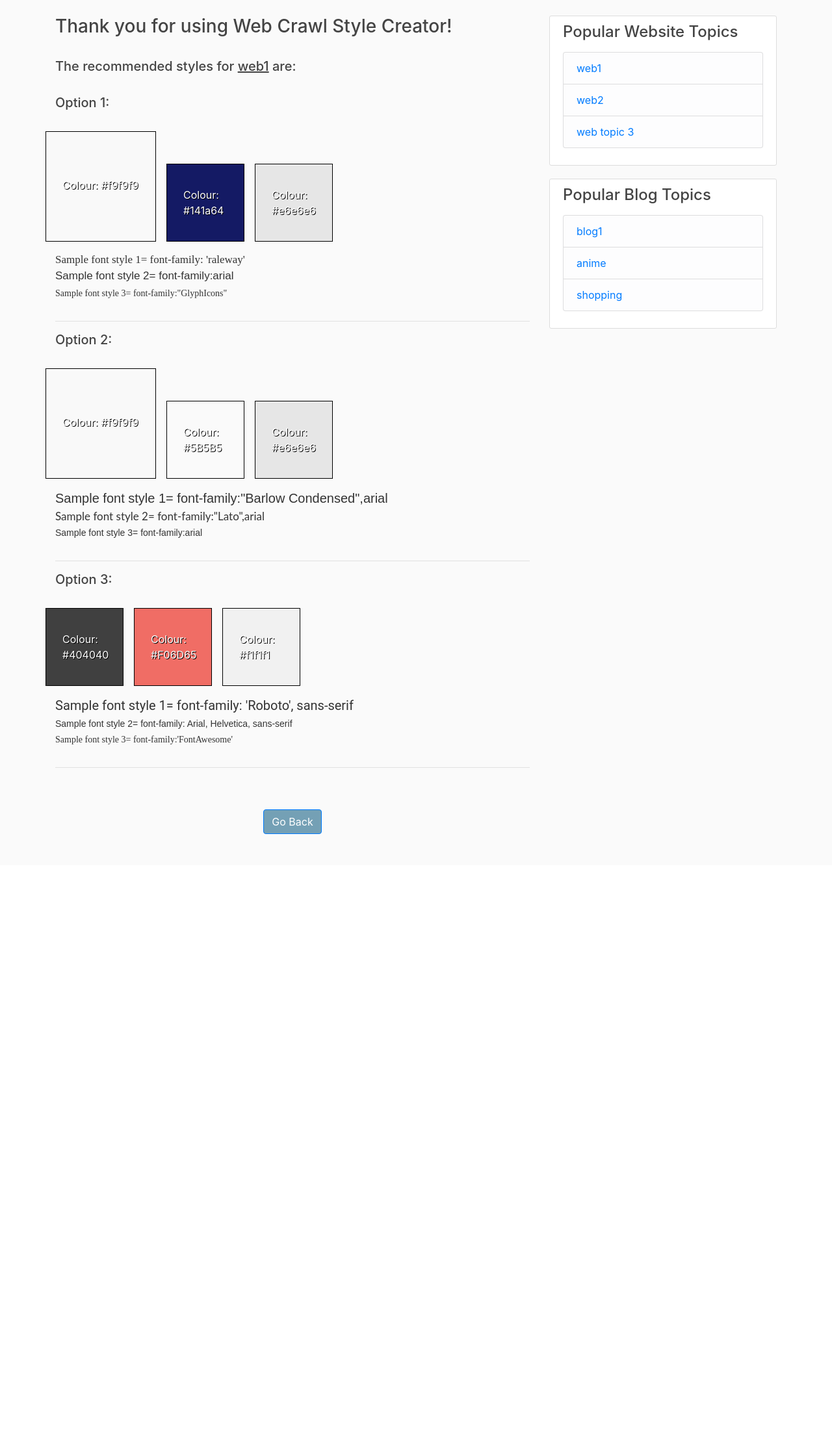
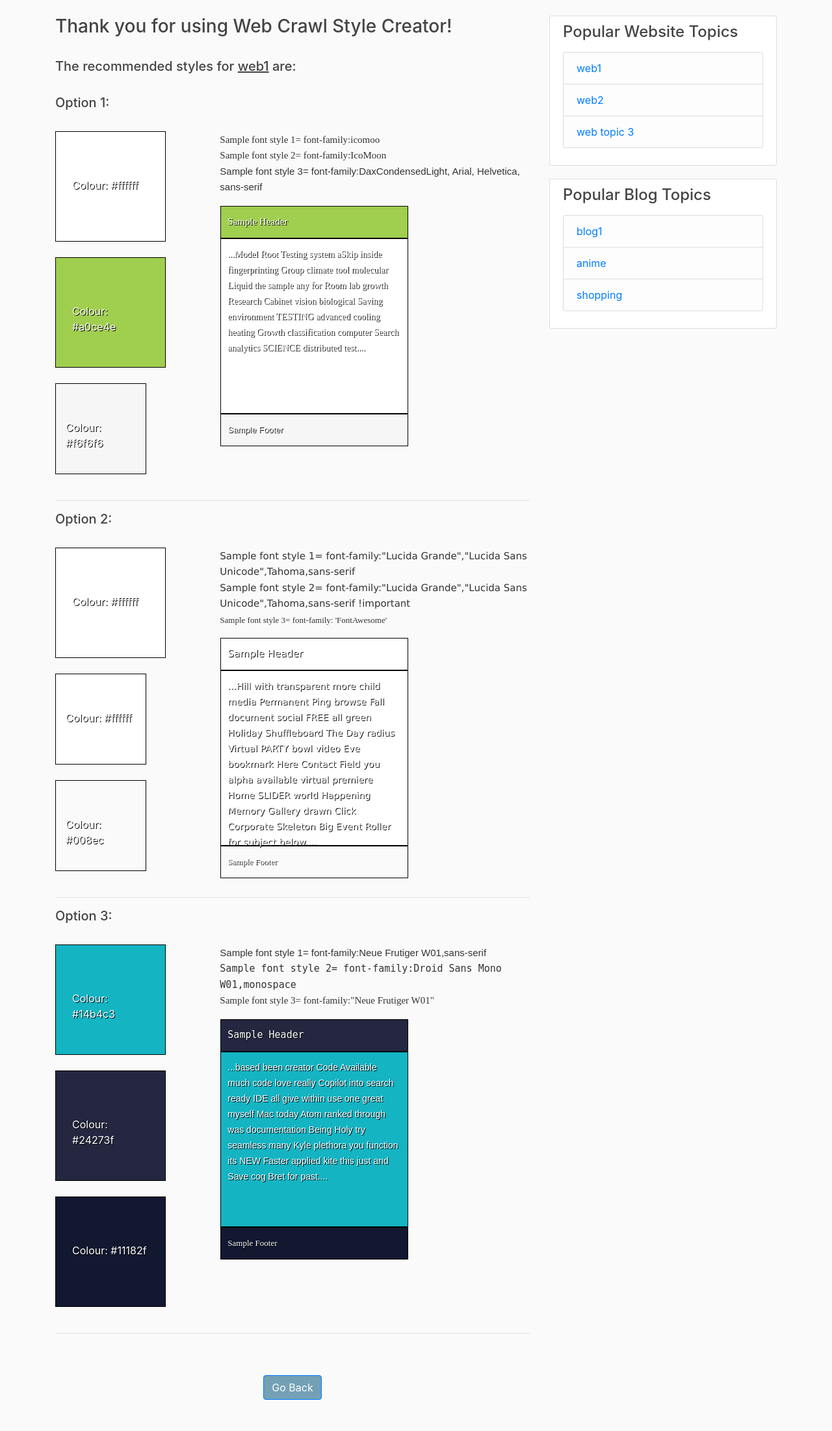
Before and after one commit to minkim25/WebStyleGenerator, a Flask app: page /result_web?topic=web1 in a window 1280 px wide. Shown: the part 56-2259 px from the top of the page at 65% size. Before the commit the page ends 1340 px from the top, so only its background shows below. Run offline with Flask 2, Linux system fonts and the light colour scheme; some libraries are stand-ins or nearby versions.

Commit message:
changed result_web layout as well as it components

```diff
--- a/web_application/popular_result.py
+++ b/web_application/popular_result.py
@@ -44,13 +44,36 @@ def pop_result_web(topic):
 	# return dict of lists of top 3 recommending styles for each attribute
 	# below is a sample result variable that I will use to build flask application
 
-	result = {
-		'colors': [[['#f9f9f9', 2], ['#141a64', 1], ['#e6e6e6', 1]],
-				 [['#f9f9f9', 2], [' #5B5B5', 1], ['#e6e6e6', 1]],
-				 [['#404040', 1], ['#F06D65', 1], ['#f1f1f1', 1]]],
-		'fonts': [[["font-family: 'raleway'", 6], ['font-family:arial', 5], ['font-family:"GlyphIcons"', 3]],
-				 [['font-family:"Barlow Condensed",arial', 9], ['font-family:"Lato",arial', 7], ['font-family:arial', 4]],
-				 [["font-family: 'Roboto', sans-serif", 9], ['font-family: Arial, Helvetica, sans-serif', 1], ["font-family:'FontAwesome'", 1]]]
-	}
+	# result = {
+	# 	'colors': [[['#f9f9f9', 2], ['#141a64', 1], ['#e6e6e6', 1]],
+	# 			 [['#f9f9f9', 2], [' #5B5B5', 1], ['#e6e6e6', 1]],
+	# 			 [['#404040', 1], ['#F06D65', 1], ['#f1f1f1', 1]]],
+	# 	'fonts': [[["font-family: 'raleway'", 6], ['font-family:arial', 5], ['font-family:"GlyphIcons"', 3]],
+	# 			 [['font-family:"Barlow Condensed",arial', 9], ['font-family:"Lato",arial', 7], ['font-family:arial', 4]],
+	# 			 [["font-family: 'Roboto', sans-serif", 9], ['font-family: Arial, Helvetica, sans-serif', 1], ["font-family:'FontAwesome'", 1]]],
+	# 	'texts': ['......Model Root Testing system aSkip inside fingerprinting Group climate tool molecular Liquid the sample any for Room lab growth Research Cabinet vision biological Saving environment TESTING advanced cooling heating Growth classification computer Search analytics SCIENCE distributed test.......',
+ #  '......Hill with transparent more child media Permanent Ping browse Fall document social FREE all green Holiday Shuffleboard The Day radius Virtual PARTY bowl video Eve bookmark Here Contact Field you alpha available virtual premiere Home SLIDER world Happening Memory Gallery drawn Click Corporate Skeleton Big Event Roller for subject below.......',
+ #  '......based been creator Code Available much code love really Copilot into search ready IDE all give within use one great myself Mac today Atom ranked through was documentation Being Holy try seamless many Kyle plethora you function its NEW Faster applied kite this just and Save cog Bret for past.......']
+	# }
+
+	# result of running "big data and machine learning"
+	result = {'f_size': [3, 3, 3],
+ 'c_size': [3, 3, 3],
+ 'fonts': [[['font-family:icomoo', 7],
+   ['font-family:IcoMoon', 7],
+   ['font-family:DaxCondensedLight, Arial, Helvetica, sans-serif', 7]],
+  [['font-family:"Lucida Grande","Lucida Sans Unicode",Tahoma,sans-serif', 8],
+   ['font-family:"Lucida Grande","Lucida Sans Unicode",Tahoma,sans-serif !important',
+    7],
+   ["font-family: 'FontAwesome'", 2]],
+  [['font-family:Neue Frutiger W01,sans-serif', 8],
+   ['font-family:Droid Sans Mono W01,monospace', 7],
+   ['font-family:"Neue Frutiger W01"', 6]]],
+ 'colors': [[['#ffffff', 22], ['#a0ce4e', 12], ['#f6f6f6', 9]],
+  [['#ffffff', 13], ['#ffffff', 7], ['#008ec', 7]],
+  [['#14b4c3', 15], ['#24273f', 12], ['#11182f', 11]]],
+ 'texts': ['...Model Root Testing system aSkip inside fingerprinting Group climate tool molecular Liquid the sample any for Room lab growth Research Cabinet vision biological Saving environment TESTING advanced cooling heating Growth classification computer Search analytics SCIENCE distributed test....',
+  '...Hill with transparent more child media Permanent Ping browse Fall document social FREE all green Holiday Shuffleboard The Day radius Virtual PARTY bowl video Eve bookmark Here Contact Field you alpha available virtual premiere Home SLIDER world Happening Memory Gallery drawn Click Corporate Skeleton Big Event Roller for subject below....',
+  '...based been creator Code Available much code love really Copilot into search ready IDE all give within use one great myself Mac today Atom ranked through was documentation Being Holy try seamless many Kyle plethora you function its NEW Faster applied kite this just and Save cog Bret for past....']}
 
 	return result
--- a/web_application/templates.py
+++ b/web_application/templates.py
@@ -14,7 +14,6 @@ pop_topics_web = pop_topics_web()
 
 class PostForm(FlaskForm):
 	content = TextAreaField('Content', validators=[DataRequired()])
-	# url = StringField('url', validators=[DataRequired()])
 	submit = SubmitField('OK')
 
 
@@ -31,8 +30,12 @@ def website():
 		returned = get_web_result(form.content.data)
 		colors = returned['colors']
 		fonts = returned['fonts']
+		f_size = returned['f_size']
+		c_size = returned['c_size']
+		texts = form.content.data
 		return render_template('result_web.html', name=web_name, \
-			colors=colors, fonts=fonts, popular_web=pop_topics_web, popular_blog=pop_topics_blog)
+			colors=colors, fonts=fonts, texts=texts, f_size=f_size, c_size=c_size, \
+			popular_web=pop_topics_web, popular_blog=pop_topics_blog)
 	return render_template('website.html', name=web_name, form=form, \
 		popular_web=pop_topics_web, popular_blog=pop_topics_blog)
 
@@ -43,8 +46,12 @@ def result_web():
 		returned = pop_result_web(topic)
 		colors = returned['colors']
 		fonts = returned['fonts']
+		texts = returned['texts']
+		f_size = returned['f_size']
+		c_size = returned['c_size']
 	return render_template('result_web.html', name=web_name, \
-		colors=colors, fonts=fonts, popular_web=pop_topics_web, popular_blog=pop_topics_blog, topic=topic)
+		colors=colors, fonts=fonts, texts=texts, f_size=f_size, c_size=c_size, \
+		popular_web=pop_topics_web, popular_blog=pop_topics_blog, topic=topic)
 
 @app.route('/blog', methods=['GET', 'POST'])
 def blog():
--- a/web_application/templates/result_web.html
+++ b/web_application/templates/result_web.html
@@ -10,36 +10,90 @@
 	{% for i in range(3) %}
 		<h5>Option {{i+1}}:</h5><br>
 		<div class="row">
-			{% for j in range(3) %}
-				<!-- <div class="col-md-4" style="align-self: center;"> -->
-					{% if colors[i][j][1] > 1 %}
+			<div class="col-md-4">
+				{% for j in range(c_size[i]) %}
+					{% if colors[i][j][1] > 9 %}
 					<div style="width:170px;height:170px;border:1px solid #000;background-color:{{colors[i][j][0]}};margin-top: auto;">
 						<p style="margin:70px 25px 15px;text-shadow: 1px 1px black;color:white">Colour: {{colors[i][j][0]}}</p>
 					</div>&emsp;
-					{% elif colors[i][j][1] == 1 %}
-					<div style="width:120px;height:120px;border:1px solid #000;background-color:{{colors[i][j][0]}};margin-top: auto;">
-						<p style="margin:35px 25px 15px;text-shadow: 1px 1px black;color:white">Colour: {{colors[i][j][0]}}</p>
+					{% elif colors[i][j][1] > 1 %}
+					<div style="width:140px;height:140px;border:1px solid #000;background-color:{{colors[i][j][0]}};margin-top: auto;">
+						<p style="margin:55px 15px 15px;text-shadow: 1px 1px black;color:white">Colour: {{colors[i][j][0]}}</p>
 					</div>&emsp;
 					{% else %}
-					<div style="width:100px;height:100px;border:1px solid #000;background-color:{{colors[i][j][0]}};margin-top: auto;">
-						<p style="margin:45px 15px 15px;text-shadow: 1px 1px black;color:white">Colour: {{colors[i][j][0]}}</p>
+					<div style="width:110px;height:110px;border:1px solid #000;background-color:{{colors[i][j][0]}};margin-top: auto;">
+						<p style="margin:28px 20px 0px;text-shadow: 1px 1px black;color:white">Colour: {{colors[i][j][0]}}</p>
 					</div>&emsp;
 					{% endif %}
-				<!-- </div> -->
-			{% endfor %}
+				{% endfor %}
+			</div>
 			<br>
-			<div style="margin:15px 15px 0px;">
+			<!-- <div style="margin:15px 15px 0px;"> -->
+			<div class="col-md-8">
 				<p>
-				{% for j in range(3) %}
+				{% for j in range(f_size[i]) %}
 					{% if fonts[i][j][1] > 8 %}
-						<font style="{{fonts[i][j][0]}};font-size:20px;">Sample font style {{j+1}}= {{fonts[i][j][0]}}</font><br>
+						<font style="{{fonts[i][j][0]}};font-size:17px;">Sample font style {{j+1}}= {{fonts[i][j][0]}}</font><br>
 					{% elif fonts[i][j][1] > 4 %}
-						<font style="{{fonts[i][j][0]}};font-size:17px;">Sample font style {{j+1}}= {{fonts[i][j][0]}}</font><br>
+						<font style="{{fonts[i][j][0]}};font-size:15px;">Sample font style {{j+1}}= {{fonts[i][j][0]}}</font><br>
 					{% else %}
-						<font style="{{fonts[i][j][0]}};font-size:14px;">Sample font style {{j+1}}= {{fonts[i][j][0]}}</font><br>
+						<font style="{{fonts[i][j][0]}};font-size:13px;">Sample font style {{j+1}}= {{fonts[i][j][0]}}</font><br>
 					{% endif %}
 				{% endfor %}
 				</p>
+				{% if c_size[i] == 3 %}
+					<div style="width:300px;height:370px;border:0px;padding:1px;">
+						<div style="width:289px;height:50px;border:0.5px solid #000;background-color:{{colors[i][1][0]}};">
+							<p style="margin:10px;text-shadow: 1px 1px black;color:white">
+								<font style="{{fonts[i][1][0]}};font-size:15px;">Sample Header</font>
+							</p>
+						</div>
+						<div style="width:289px;height:270px;border:0.5px solid #000;background-color:{{colors[i][0][0]}};">
+							<p style="margin:10px;text-shadow: 1px 1px black;color:white">
+								{% if topic %}
+									<font style="{{fonts[i][0][0]}};font-size:14px;">{{texts[i]}}</font>
+								{% else %}
+									<font style="{{fonts[i][0][0]}};font-size:14px;">{{texts}}</font>
+								{% endif %}
+							</p>
+
+						</div>
+						<div style="width:289px;height:50px;border:0.1px solid #000;background-color:{{colors[i][2][0]}};">
+							<p style="margin:10px;text-shadow: 1px 1px black;color:white">
+								<font style="{{fonts[i][2][0]}};font-size:13px;">Sample Footer</font>
+							</p>
+						</div>
+					</div>
+				{% elif c_size[i] == 2 %}
+					<div style="width:300px;height:370px;border:0px;padding:1px;">
+						<div style="width:289px;height:50px;border:0.5px solid #000;background-color:{{colors[i][1][0]}};">
+							<p style="margin:10px;text-shadow: 1px 1px black;color:white">
+								<font style="{{fonts[i][1][0]}};font-size:15px;">Sample Header</font>
+							</p>
+						</div>
+						<div style="width:289px;height:320px;border:0.5px solid #000;background-color:{{colors[i][0][0]}};">
+							<p style="margin:10px;text-shadow: 1px 1px black;color:white">
+								{% if topic %}
+									<font style="{{fonts[i][0][0]}};font-size:14px;">{{texts[i]}}</font>
+								{% else %}
+									<font style="{{fonts[i][0][0]}};font-size:14px;">{{texts}}</font>
+								{% endif %}
+							</p>
+						</div>
+					</div>
+				{% else %}
+					<div style="width:300px;height:370px;border:0px;padding:1px;">
+						<div style="width:289px;height:320px;border:0.5px solid #000;background-color:{{colors[i][0][0]}};">
+							<p style="margin:10px;text-shadow: 1px 1px black;color:white">
+								{% if topic %}
+									<font style="{{fonts[i][0][0]}};font-size:14px;">{{texts[i]}}</font>
+								{% else %}
+									<font style="{{fonts[i][0][0]}};font-size:14px;">{{texts}}</font>
+								{% endif %}
+							</p>
+						</div>
+					</div>
+				{% endif %}
 			</div>
 
 		</div>
```
Also changed, not shown: web_application/generate_result.py (+10 -6 lines).
